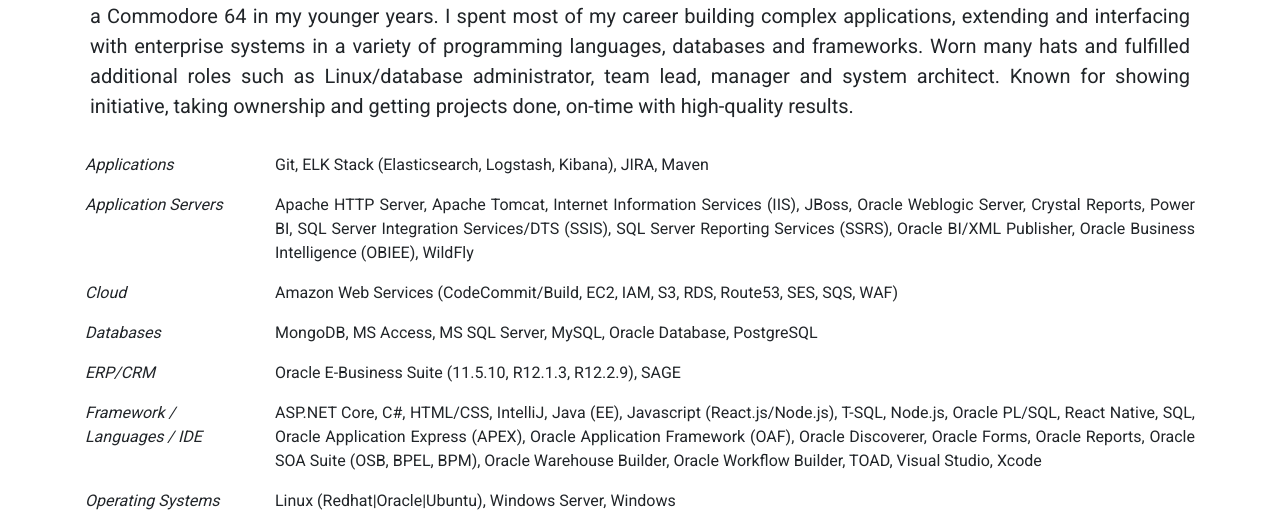
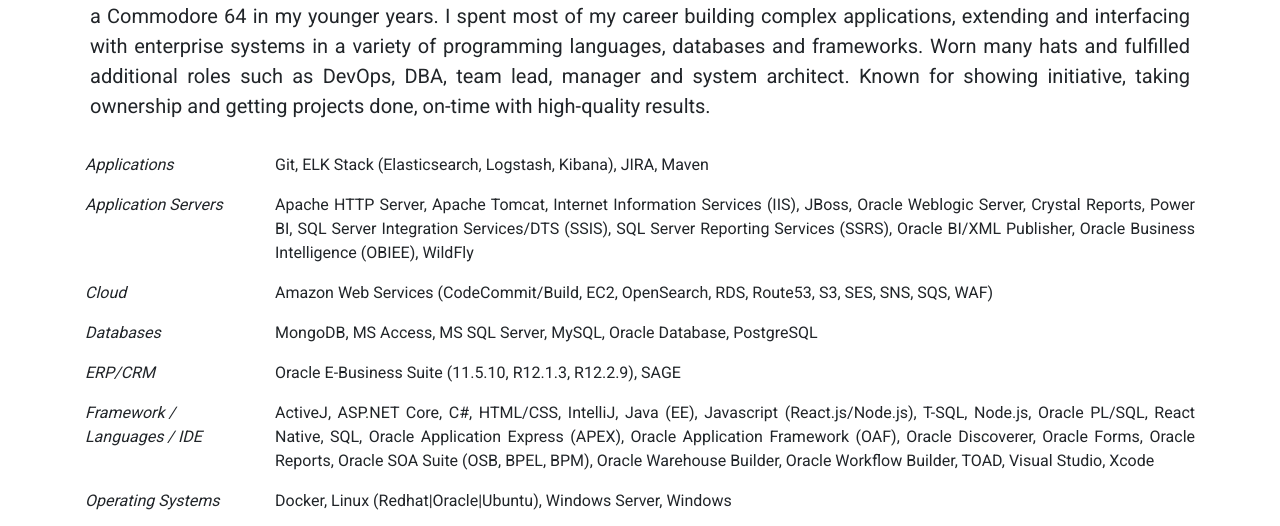
Before and after one commit to mariusleroux/CV, a plain HTML site: page index.html in a window 1280 px wide. Shown: the part 207-733 px from the top of the page. Drawn offline with nearby package versions, Linux system fonts and the light colour scheme.

Commit message:
update cv

```diff
--- a/index.html
+++ b/index.html
@@ -52,7 +52,7 @@
                 ever since I got my hands on a Commodore 64 in my younger years. I spent most of my career
                 building complex applications, extending and interfacing with enterprise systems in a variety of
                 programming languages, databases and
-                frameworks. Worn many hats and fulfilled additional roles such as Linux/database administrator, team
+                frameworks. Worn many hats and fulfilled additional roles such as DevOps, DBA, team
                 lead, manager and system architect. Known for
                 showing initiative, taking ownership and getting projects done, on-time with high-quality results.
             </p>
@@ -74,7 +74,7 @@
         <div class="row">
             <div class="col-sm-2">
                 <em>Cloud</em></div>
-            <div class="col-sm">Amazon Web Services (CodeCommit/Build, EC2, IAM, S3, RDS, Route53, SES, SQS, WAF)</div>
+            <div class="col-sm">Amazon Web Services (CodeCommit/Build, EC2, OpenSearch, RDS, Route53, S3, SES, SNS, SQS, WAF)</div>
         </div>
         <div class="row">
             <div class="col-sm-2">
@@ -89,14 +89,14 @@
         <div class="row">
             <div class="col-sm-2">
                 <em>Framework / Languages / IDE</em></div>
-            <div class="col-sm">ASP.NET Core, C#, HTML/CSS, IntelliJ, Java (EE), Javascript (React.js/Node.js), T-SQL, Node.js, Oracle PL/SQL, React Native, SQL,
+            <div class="col-sm">ActiveJ, ASP.NET Core, C#, HTML/CSS, IntelliJ, Java (EE), Javascript (React.js/Node.js), T-SQL, Node.js, Oracle PL/SQL, React Native, SQL,
                 Oracle Application Express (APEX), Oracle Application Framework (OAF), Oracle Discoverer, Oracle Forms, Oracle Reports,
                 Oracle SOA Suite (OSB, BPEL, BPM), Oracle Warehouse Builder, Oracle Workflow Builder, TOAD, Visual Studio, Xcode</div>
         </div>
         <div class="row">
             <div class="col-sm-2">
                 <em>Operating Systems</em></div>
-            <div class="col-sm">Linux (Redhat|Oracle|Ubuntu), Windows Server, Windows</div>
+            <div class="col-sm">Docker, Linux (Redhat|Oracle|Ubuntu), Windows Server, Windows</div>
         </div>
         <div class="row">
             <div class="col-sm-2">
```
